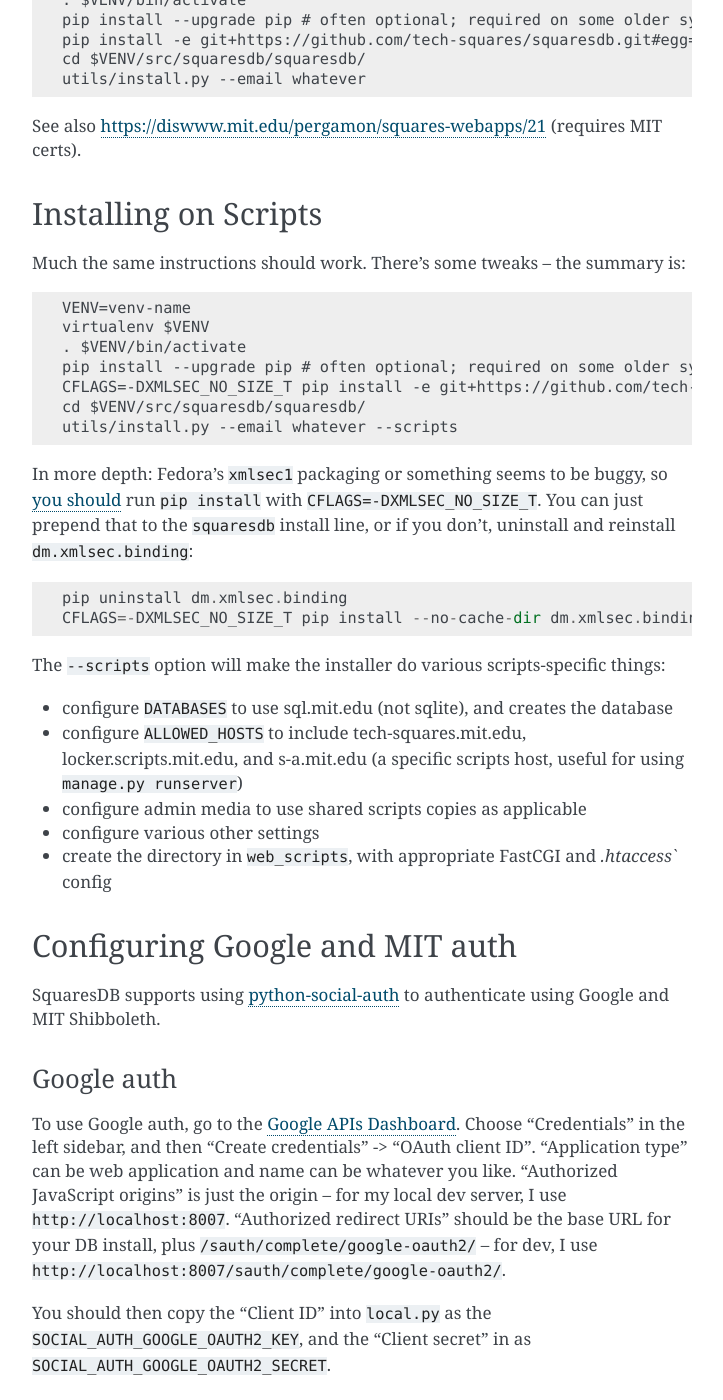
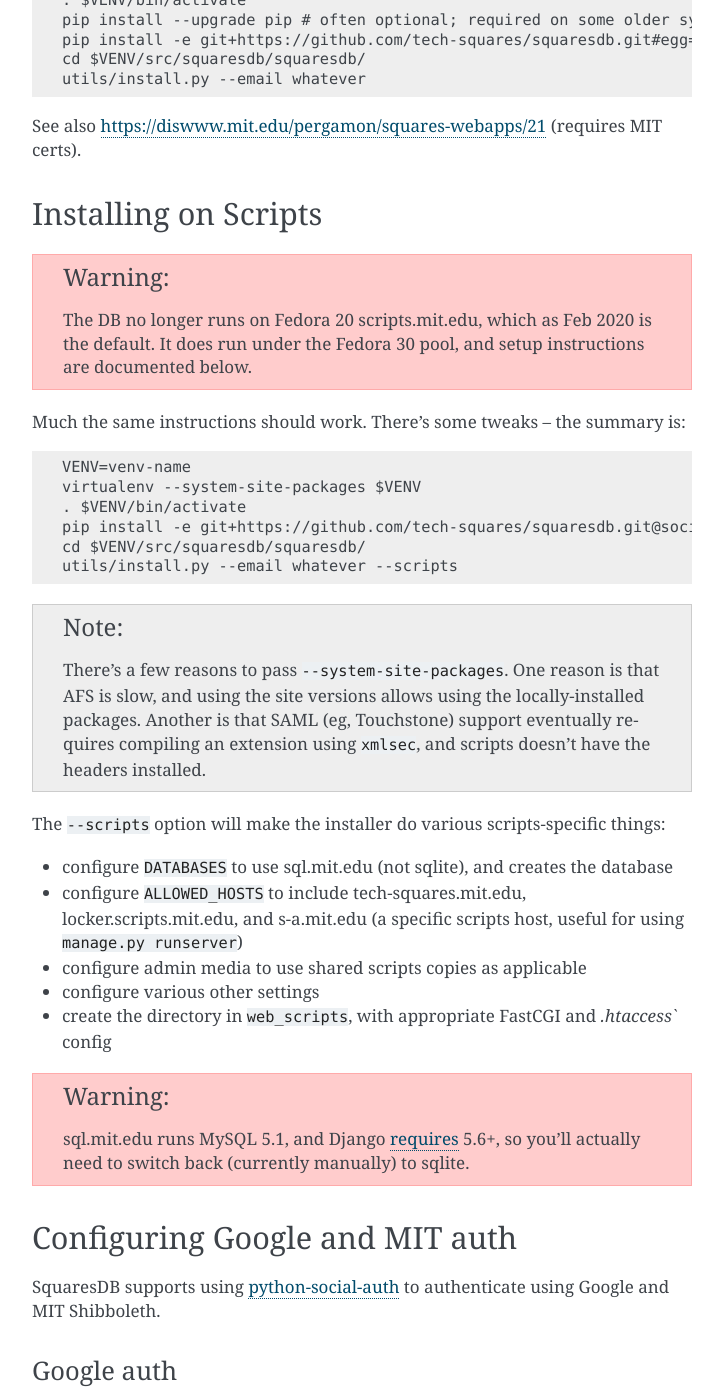
Before and after one commit to tech-squares/squaresdb, a Sphinx documentation site: the page built from docs/installing.rst, in a window 1280 px wide and 1400 px high, scrolled down 757 px. Shown: the whole window, without its empty margins (388-1111 px from the left). Built offline with Sphinx 7.4.7, drawn with Linux system fonts in a browser that asks for light colours; pages that are not in the unit, such as notebooks, are missing from menus.

Commit message:
Update install docs to reflect F30 scripts.mit.edu

```diff
--- a/docs/installing.rst
+++ b/docs/installing.rst
@@ -45,25 +45,18 @@
 Installing on Scripts
 ---------------------
 
+.. warning:: The DB no longer runs on Fedora 20 scripts.mit.edu, which as Feb 2020 is the default. It does run under the Fedora 30 pool, and setup instructions are documented below.
+
 Much the same instructions should work. There's some tweaks -- the summary is::
 
   VENV=venv-name
-  virtualenv $VENV
+  virtualenv --system-site-packages $VENV
   . $VENV/bin/activate
-  pip install --upgrade pip # often optional; required on some older systems (like scripts.mit.edu)
-  CFLAGS=-DXMLSEC_NO_SIZE_T pip install -e git+https://github.com/tech-squares/squaresdb.git@socialauth#egg=squaresdb[scripts]
+  pip install -e git+https://github.com/tech-squares/squaresdb.git@socialauth#egg=squaresdb[scripts]
   cd $VENV/src/squaresdb/squaresdb/
   utils/install.py --email whatever --scripts
 
-In more depth: Fedora's ``xmlsec1`` packaging or something seems to be buggy,
-so `you should`_ run ``pip install`` with ``CFLAGS=-DXMLSEC_NO_SIZE_T``. You
-can just prepend that to the ``squaresdb`` install line, or if you don't,
-uninstall and reinstall ``dm.xmlsec.binding``::
-
-  pip uninstall dm.xmlsec.binding
-  CFLAGS=-DXMLSEC_NO_SIZE_T pip install --no-cache-dir dm.xmlsec.binding
-
-.. _you should: https://github.com/onelogin/python-saml/issues/30#issuecomment-329553833
+.. note:: There's a few reasons to pass ``--system-site-packages``. One reason is that AFS is slow, and using the site versions allows using the locally-installed packages. Another is that SAML (eg, Touchstone) support eventually requires compiling an extension using ``xmlsec``, and scripts doesn't have the headers installed.
 
 The ``--scripts`` option will make the installer do various scripts-specific
 things:
@@ -75,6 +68,8 @@
 - configure admin media to use shared scripts copies as applicable
 - configure various other settings
 - create the directory in ``web_scripts``, with appropriate FastCGI and `.htaccess`` config
+
+.. warning:: sql.mit.edu runs MySQL 5.1, and Django `requires <https://docs.djangoproject.com/en/3.0/ref/databases/#version-support>`_ 5.6+, so you'll actually need to switch back (currently manually) to sqlite.
 
 
 Configuring Google and MIT auth
```
